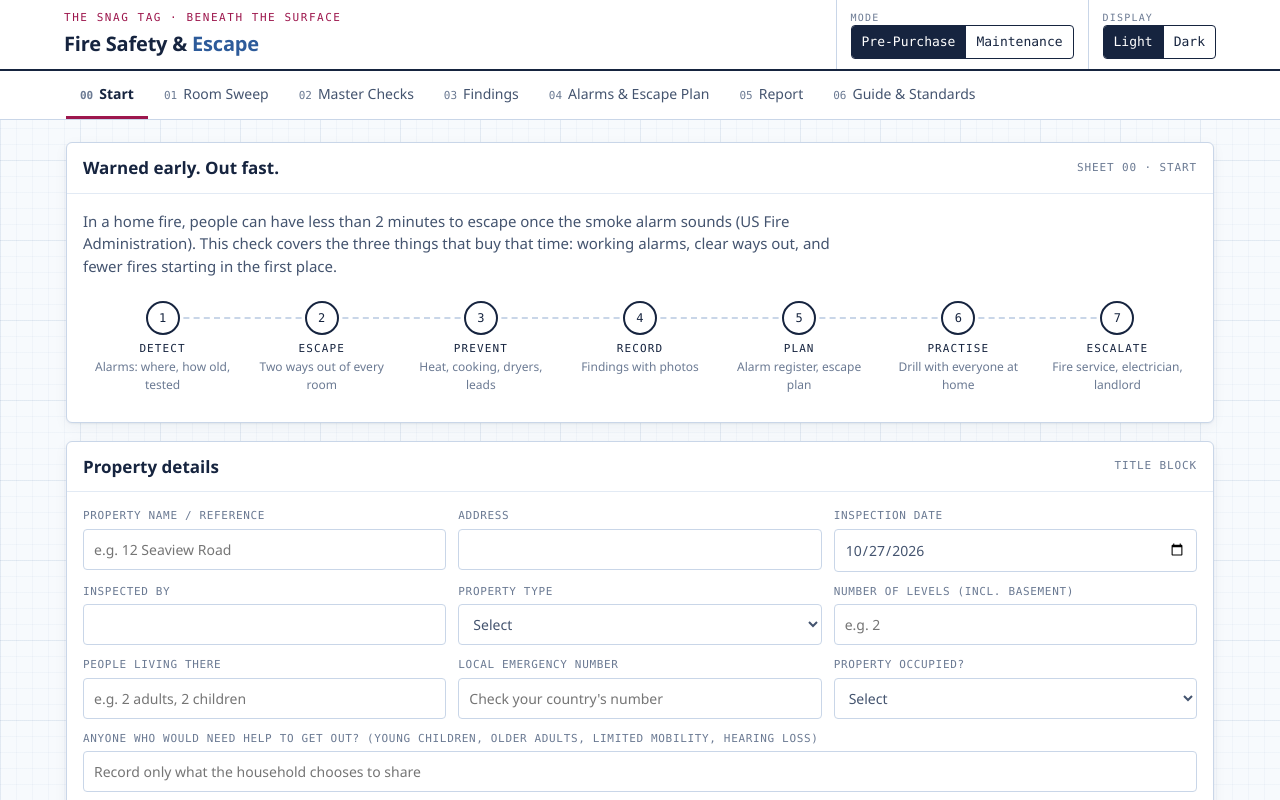
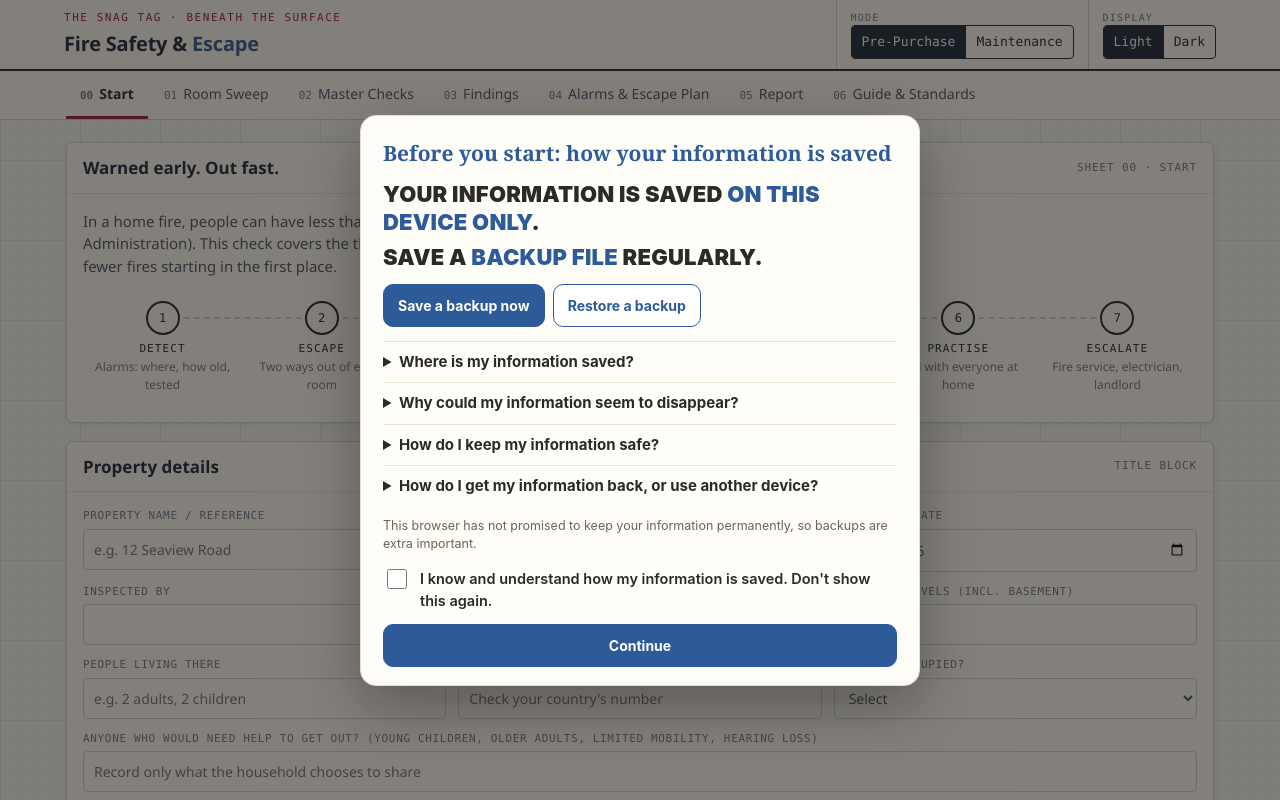
Before and after one commit to thesnagtag-coder/49jvz80o, a plain HTML site: page index.html in a window 1280 px wide. Shown: the top 800 px of the page. Drawn offline with Linux system fonts and the light colour scheme.

Commit message:
Add files via upload

```diff
--- a/index.html
+++ b/index.html
@@ -585,6 +585,7 @@ function flush(){
 function save(){clearTimeout(saveTimer);saveTimer=setTimeout(flush,250);}
 window.addEventListener('pagehide',function(){if(saveTimer)flush();});
 document.addEventListener('visibilitychange',function(){if(document.visibilityState==='hidden'&&saveTimer)flush();});
+window.addEventListener('storage',function(e){if(e.key!==KEY||saveTimer||!e.newValue)return;try{var o=JSON.parse(e.newValue);if(o&&o.v===1){S=Object.assign(blank(),o);applySettings();renderAll();}}catch(x){}});
 
 /* ---------- Helpers ---------- */
 function $(s,r){return (r||document).querySelector(s);}
@@ -981,5 +982,88 @@ if(!S.plan||typeof S.plan!=='object')S.plan={};
 renderGuide();applySettings();renderAll();go('start');
 })();
 </script>
+<script>window.TST_SAFE={id:'49jvz80o',accent:'#2D5B9A',backup:function(){document.getElementById('exportBtn').click()},restore:function(){document.getElementById('importFile').click()}};</script>
+<!-- ===== The Snag Tag - Data Safety Notice (shared across all products) ===== -->
+<style>
+#tst-safe{position:fixed;inset:0;z-index:2147483000;background:rgba(30,24,16,.55);display:none;align-items:center;justify-content:center;padding:16px;font-family:Inter,-apple-system,Segoe UI,Roboto,Arial,sans-serif}
+#tst-safe.on{display:flex}
+#tst-safe .box{background:#fffdf8;color:#2c2a25;max-width:560px;width:100%;max-height:92vh;overflow:auto;border-radius:16px;border:1px solid #e6dccb;box-shadow:0 20px 60px rgba(0,0,0,.3);padding:22px 22px 18px}
+#tst-safe h2{font-family:Georgia,serif;font-size:21px;margin:0 0 12px;color:var(--tst-accent,#8a5a35)}
+#tst-safe .big{font-size:22px;line-height:1.25;font-weight:900;text-transform:uppercase;letter-spacing:.01em;margin:0 0 8px;color:#2c2a25}
+#tst-safe .big span{color:var(--tst-accent,#8a5a35)}
+#tst-safe .btns{display:flex;flex-wrap:wrap;gap:8px;margin:12px 0 14px}
+#tst-safe button{font:inherit;font-size:14px;font-weight:700;border-radius:10px;padding:10px 14px;cursor:pointer;border:1px solid var(--tst-accent,#8a5a35)}
+#tst-safe .pri{background:var(--tst-accent,#8a5a35);color:#fff}
+#tst-safe .sec{background:#fff;color:var(--tst-accent,#8a5a35)}
+#tst-safe details{border-top:1px solid #eee4d4;padding:9px 0}
+#tst-safe summary{cursor:pointer;font-weight:700;font-size:15px}
+#tst-safe details p,#tst-safe details li{font-size:14px;line-height:1.5;margin:6px 0}
+#tst-safe ul{margin:4px 0 0;padding-left:20px}
+#tst-safe .persist{font-size:12.5px;color:#6b6558;margin:10px 0 0}
+#tst-safe label{display:flex;gap:10px;align-items:flex-start;font-size:14.5px;font-weight:600;margin:14px 0 12px;cursor:pointer}
+#tst-safe label input{width:20px;height:20px;margin-top:1px;flex-shrink:0;accent-color:var(--tst-accent,#8a5a35)}
+#tst-safe .close{width:100%}
+</style>
+<div id="tst-safe" role="dialog" aria-modal="true" aria-labelledby="tst-safe-t">
+ <div class="box">
+  <h2 id="tst-safe-t">Before you start: how your information is saved</h2>
+  <p class="big">Your information is saved <span>on this device only</span>.</p>
+  <p class="big">Save a <span>backup file</span> regularly.</p>
+  <div class="btns">
+   <button type="button" class="pri" data-act="backup">Save a backup now</button>
+   <button type="button" class="sec" data-act="restore">Restore a backup</button>
+  </div>
+  <details><summary>Where is my information saved?</summary>
+   <p>Inside this browser, on this device. Nothing is sent to The Snag Tag or anyone else. That keeps it private, but it also means you are the only one who can keep a copy safe.</p></details>
+  <details><summary>Why could my information seem to disappear?</summary>
+   <ul>
+    <li>You open the tool in a different browser, a private/incognito window, or on another device.</li>
+    <li>You open a different copy of the tool (for example a downloaded file instead of your link).</li>
+    <li>Your browsing history or site data gets cleared.</li>
+    <li>Safari (iPhone, iPad and Mac) can delete saved information if you don't open the tool for about 7 days.</li>
+    <li>The tool is open in two tabs at the same time. Always use one tab.</li>
+   </ul></details>
+  <details><summary>How do I keep my information safe?</summary>
+   <ul>
+    <li>Press <b>Save a backup now</b> after every session where you change something.</li>
+    <li>Keep the backup file somewhere safe, like your cloud drive or a USB stick.</li>
+    <li>Always open the tool from the same link, in the same browser.</li>
+   </ul></details>
+  <details><summary>How do I get my information back, or use another device?</summary>
+   <p>Open the tool, press <b>Restore a backup</b> and choose your latest backup file. Everything comes back as it was when you saved it.</p></details>
+  <p class="persist" id="tst-safe-p"></p>
+  <label><input type="checkbox" id="tst-safe-ok"> I know and understand how my information is saved. Don't show this again.</label>
+  <button type="button" class="pri close" data-act="close">Continue</button>
+ </div>
+</div>
+<script>
+(function(){
+ var C = window.TST_SAFE || {};
+ var KEY = 'tst_safe_ack_' + (C.id || location.pathname);
+ var el = document.getElementById('tst-safe');
+ if (C.accent) el.style.setProperty('--tst-accent', C.accent);
+ function ack(){ try { return localStorage.getItem(KEY) === '1'; } catch(e){ return false; } }
+ function open(){ el.classList.add('on'); }
+ window.tstShowSafety = open;
+ el.addEventListener('click', function(e){
+  var a = e.target.getAttribute && e.target.getAttribute('data-act'); if (!a) return;
+  if (a === 'backup' && C.backup) C.backup();
+  if (a === 'restore' && C.restore) { el.classList.remove('on'); C.restore(); }
+  if (a === 'close') {
+   if (document.getElementById('tst-safe-ok').checked) { try { localStorage.setItem(KEY, '1'); } catch(e){} }
+   el.classList.remove('on');
+  }
+ });
+ var p = document.getElementById('tst-safe-p');
+ if (navigator.storage && navigator.storage.persist) {
+  navigator.storage.persist().then(function(ok){
+   p.textContent = ok ? 'Good news: this browser has agreed to keep your saved information permanently.' : 'This browser has not promised to keep your information permanently, so backups are extra important.';
+  }).catch(function(){});
+ }
+ if (!ack()) { if (document.readyState === 'loading') document.addEventListener('DOMContentLoaded', open); else open(); }
+})();
+</script>
+<!-- ===== end Data Safety Notice ===== -->
+
 </body>
 </html>
```
